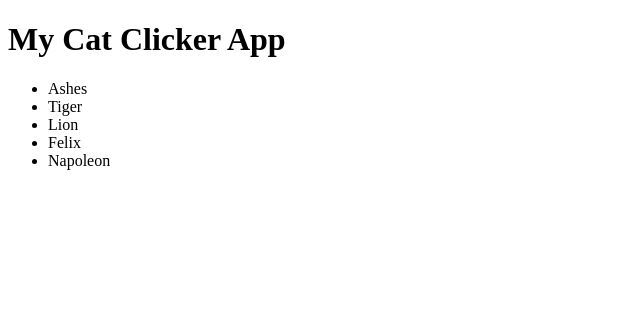
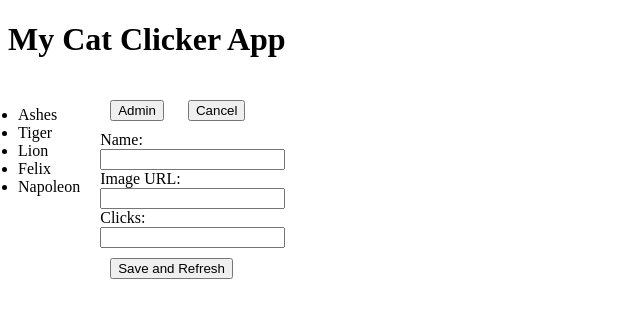
Before and after one commit to alffox/cat-clicker, a plain HTML site: page index.html in a window 1280 px wide. Shown: the whole page, without its empty margins (0-640 px from the left). Drawn offline with nearby package versions, Linux system fonts and the light colour scheme.

Commit message:
feat: Create HTML for cat update form, reorganize DIVs

```diff
--- a/css/style.css
+++ b/css/style.css
@@ -1,7 +1,22 @@
 li {
     cursor: pointer;
+}
+
+button {
+    margin: 10px;
 }
 
 .cat-image {
     max-width: 100%
 }
+
+.cat-dashboard {
+    float: right;
+    padding: 10px;
+}
+
+.cat-list,
+.admin-area {
+    float: left;
+    padding: 10px;
+}
--- a/index.html
+++ b/index.html
@@ -16,6 +16,17 @@
 
         <ul class="cat-list"></ul>
 
+        <div class="admin-area">
+            <button class="admin-button">Admin</button>
+            <button class="cancel-button">Cancel</button>
+            <form class="form">
+                Name:<br><input type="text" name="name" value=""><br>
+                Image URL:<br><input type="text" name="imageURL" value=""><br>
+                Clicks:<br><input type="text" name="authorName" value=""><br>
+            </form>
+            <button class="save-button">Save and Refresh</button>
+        </div>
+
         <div class="cat-dashboard"></div>
 
     </div>
```
